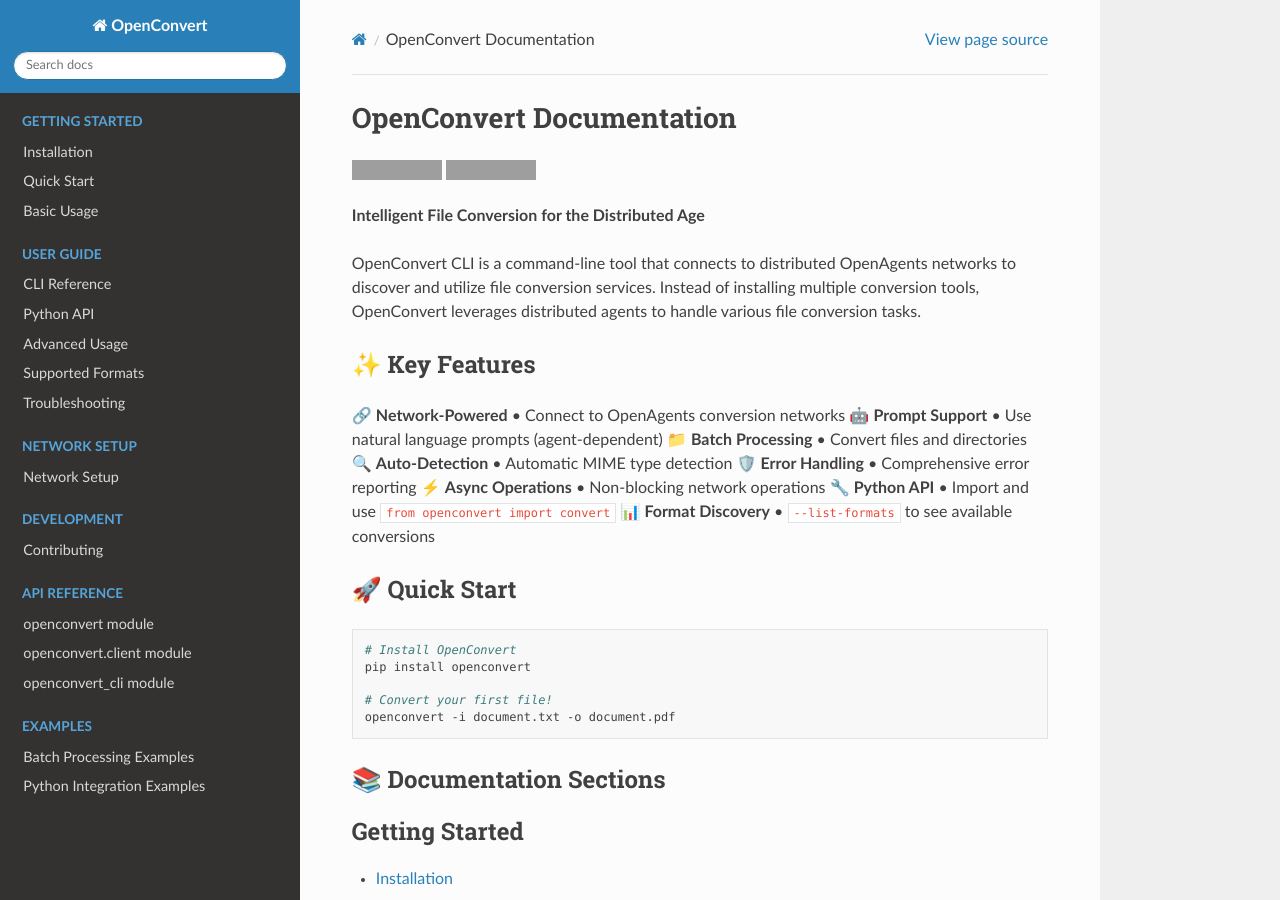
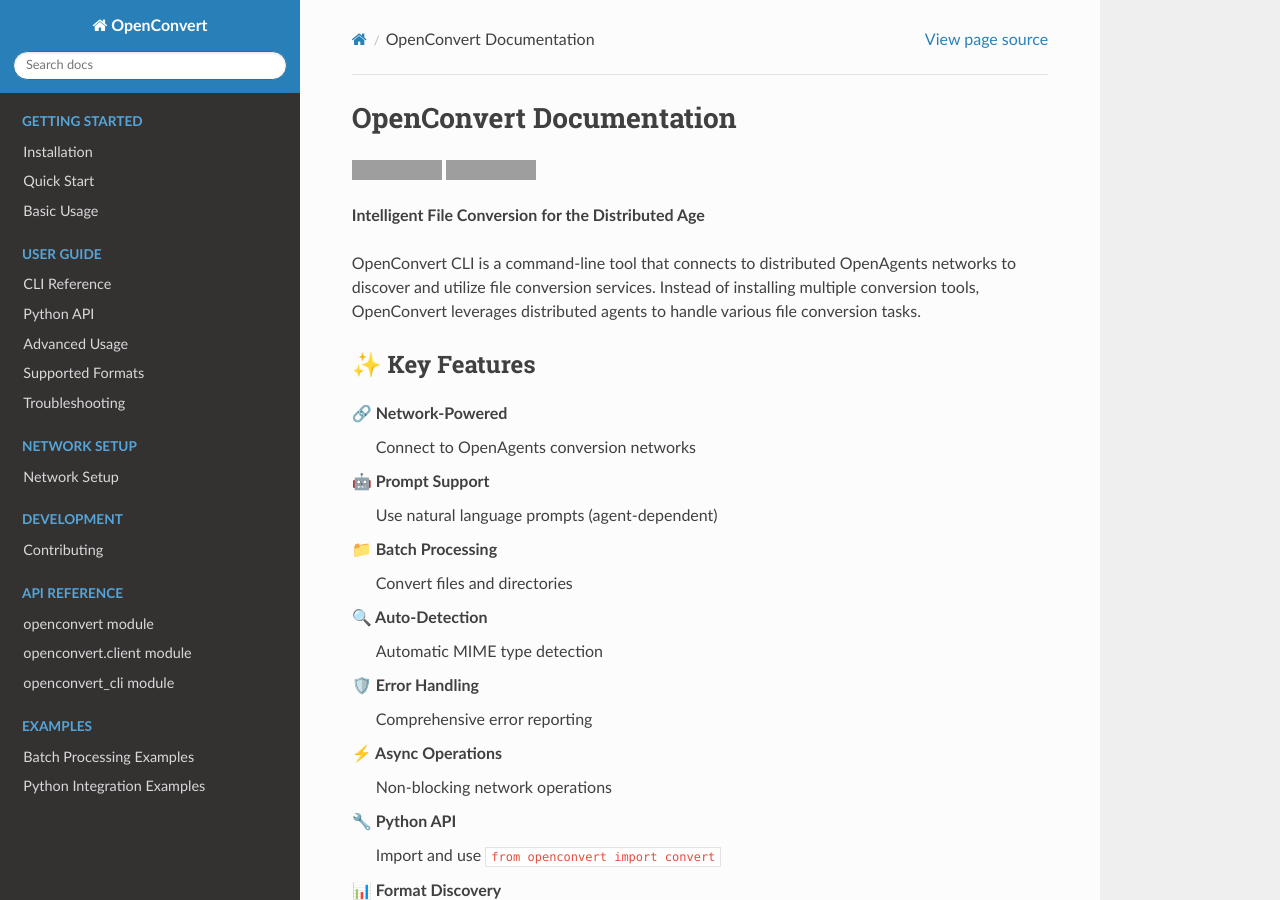
Before and after one commit to acenta-ai/openconvert, a Sphinx documentation site: the page built from docs/index.rst, in a window 1280 px wide and 900 px high. Built offline with Sphinx 7.4.7 and the Read the Docs theme 3.1.0, drawn with Linux system fonts in a browser that asks for light colours; pages that are not in the unit, such as notebooks, are missing from menus; grey boxes are pictures that could not be loaded.

```diff
--- a/docs/index.rst
+++ b/docs/index.rst
@@ -16,14 +16,29 @@ OpenConvert CLI is a command-line tool that connects to distributed OpenAgents n
 ✨ Key Features
 ---------------
 
-🔗 **Network-Powered** • Connect to OpenAgents conversion networks
-🤖 **Prompt Support** • Use natural language prompts (agent-dependent)
-📁 **Batch Processing** • Convert files and directories
-🔍 **Auto-Detection** • Automatic MIME type detection
-🛡️ **Error Handling** • Comprehensive error reporting
-⚡ **Async Operations** • Non-blocking network operations
-🔧 **Python API** • Import and use ``from openconvert import convert``
-📊 **Format Discovery** • ``--list-formats`` to see available conversions
+🔗 **Network-Powered**
+   Connect to OpenAgents conversion networks
+
+🤖 **Prompt Support**
+   Use natural language prompts (agent-dependent)
+
+📁 **Batch Processing**
+   Convert files and directories
+
+🔍 **Auto-Detection**
+   Automatic MIME type detection
+
+🛡️ **Error Handling**
+   Comprehensive error reporting
+
+⚡ **Async Operations**
+   Non-blocking network operations
+
+🔧 **Python API**
+   Import and use ``from openconvert import convert``
+
+📊 **Format Discovery**
+   ``--list-formats`` to see available conversions
 
 🚀 Quick Start
 --------------
```
